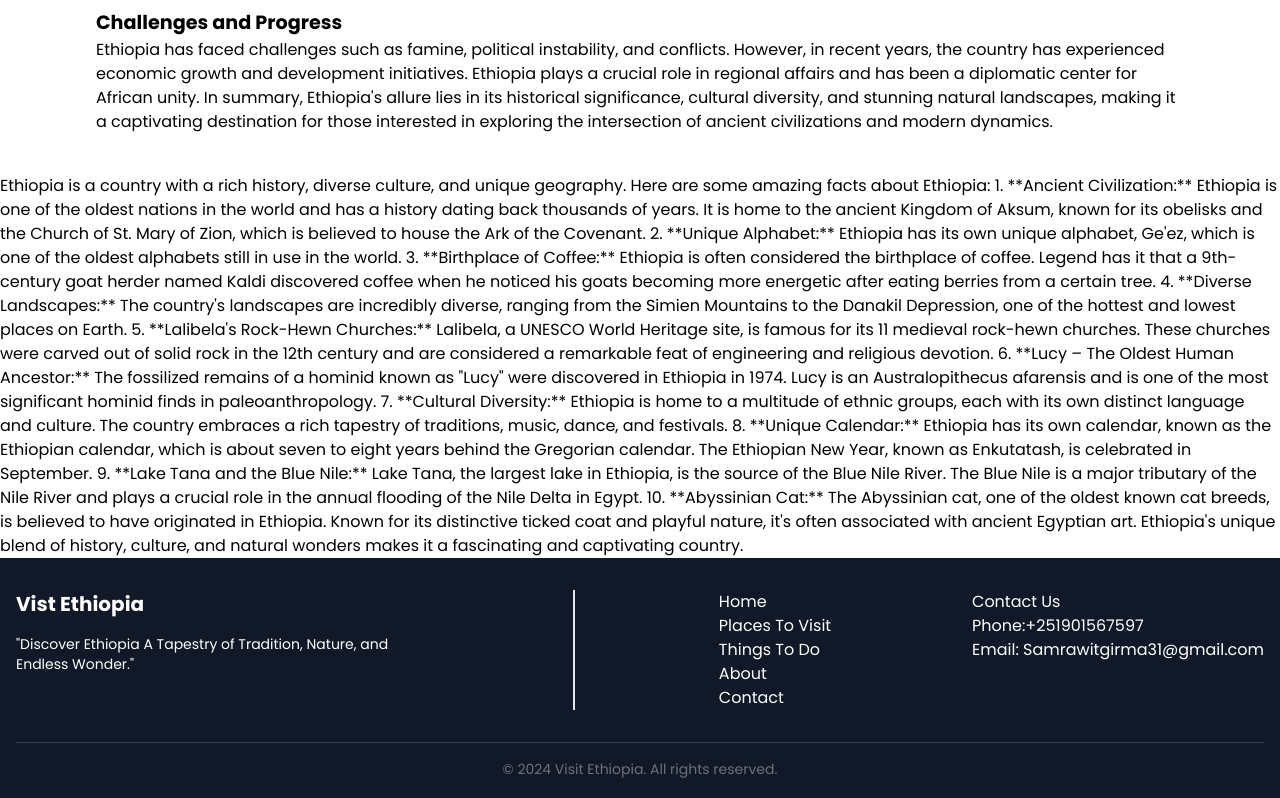
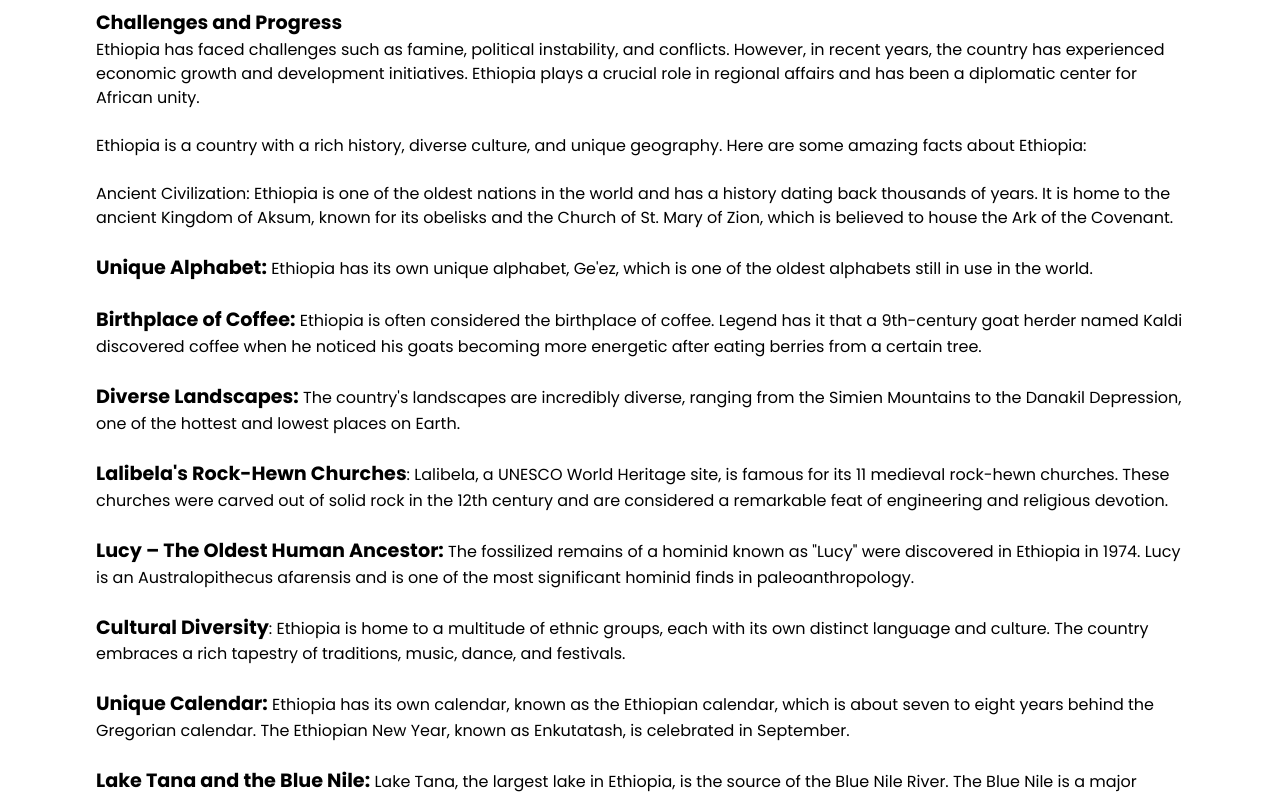
Before and after one commit to Aletia88/Visit-Ethiopia, a React (Vite) app in the folder visit-etiopia/: page /About in a window 1280 px wide. Shown: the part 1780-2578 px from the top of the page. Built offline with nearby package versions, Linux system fonts and the light colour scheme; a web font is replaced by a local one.

Commit message:
some facts

```diff
--- a/visit-etiopia/src/Components/About.jsx
+++ b/visit-etiopia/src/Components/About.jsx
@@ -28,33 +28,34 @@ export default function About(){
         Addis Ababa, the capital and largest city of Ethiopia, serves as a political, cultural, and economic hub. It hosts various museums, including the National Museum of Ethiopia, which houses ancient artifacts and the fossilized remains of early hominids like "Lucy."
 
        <br /> <br /> <span>Challenges and Progress</span> <br />
-        Ethiopia has faced challenges such as famine, political instability, and conflicts. However, in recent years, the country has experienced economic growth and development initiatives. Ethiopia plays a crucial role in regional affairs and has been a diplomatic center for African unity.
+        Ethiopia has faced challenges such as famine, political instability, and conflicts. However, in recent years, the country has experienced economic growth and development initiatives. Ethiopia plays a crucial role in regional affairs and has been a diplomatic center for African unity. <br /> <br />
 
-        In summary, Ethiopia's allure lies in its historical significance, cultural diversity, and stunning natural landscapes, making it a captivating destination for those interested in exploring the intersection of ancient civilizations and modern dynamics.</p>
+        <p>Ethiopia is a country with a rich history, diverse culture, and unique geography. Here are some amazing facts about Ethiopia: <br /> <br />
 
-        <p>Ethiopia is a country with a rich history, diverse culture, and unique geography. Here are some amazing facts about Ethiopia:
+Ancient Civilization: Ethiopia is one of the oldest nations in the world and has a history dating back thousands of years. It is home to the ancient Kingdom of Aksum, known for its obelisks and the Church of St. Mary of Zion, which is believed to house the Ark of the Covenant.<br /> <br />
 
-1. **Ancient Civilization:** Ethiopia is one of the oldest nations in the world and has a history dating back thousands of years. It is home to the ancient Kingdom of Aksum, known for its obelisks and the Church of St. Mary of Zion, which is believed to house the Ark of the Covenant.
+<span>Unique Alphabet:</span> Ethiopia has its own unique alphabet, Ge'ez, which is one of the oldest alphabets still in use in the world.<br /> <br />
 
-2. **Unique Alphabet:** Ethiopia has its own unique alphabet, Ge'ez, which is one of the oldest alphabets still in use in the world.
+<span>Birthplace of Coffee:</span>  Ethiopia is often considered the birthplace of coffee. Legend has it that a 9th-century goat herder named Kaldi discovered coffee when he noticed his goats becoming more energetic after eating berries from a certain tree.<br /> <br />
 
-3. **Birthplace of Coffee:** Ethiopia is often considered the birthplace of coffee. Legend has it that a 9th-century goat herder named Kaldi discovered coffee when he noticed his goats becoming more energetic after eating berries from a certain tree.
+ <span>Diverse Landscapes:</span> The country's landscapes are incredibly diverse, ranging from the Simien Mountains to the Danakil Depression, one of the hottest and lowest places on Earth.<br /> <br />
 
-4. **Diverse Landscapes:** The country's landscapes are incredibly diverse, ranging from the Simien Mountains to the Danakil Depression, one of the hottest and lowest places on Earth.
+<span>Lalibela's Rock-Hewn Churches</span>: Lalibela, a UNESCO World Heritage site, is famous for its 11 medieval rock-hewn churches. These churches were carved out of solid rock in the 12th century and are considered a remarkable feat of engineering and religious devotion.<br /> <br />
 
-5. **Lalibela's Rock-Hewn Churches:** Lalibela, a UNESCO World Heritage site, is famous for its 11 medieval rock-hewn churches. These churches were carved out of solid rock in the 12th century and are considered a remarkable feat of engineering and religious devotion.
+<span>Lucy – The Oldest Human Ancestor:</span> The fossilized remains of a hominid known as "Lucy" were discovered in Ethiopia in 1974. Lucy is an Australopithecus afarensis and is one of the most significant hominid finds in paleoanthropology.<br /> <br />
 
-6. **Lucy – The Oldest Human Ancestor:** The fossilized remains of a hominid known as "Lucy" were discovered in Ethiopia in 1974. Lucy is an Australopithecus afarensis and is one of the most significant hominid finds in paleoanthropology.
+<span>Cultural Diversity</span>: Ethiopia is home to a multitude of ethnic groups, each with its own distinct language and culture. The country embraces a rich tapestry of traditions, music, dance, and festivals.<br /> <br />
 
-7. **Cultural Diversity:** Ethiopia is home to a multitude of ethnic groups, each with its own distinct language and culture. The country embraces a rich tapestry of traditions, music, dance, and festivals.
+<span>Unique Calendar:</span> Ethiopia has its own calendar, known as the Ethiopian calendar, which is about seven to eight years behind the Gregorian calendar. The Ethiopian New Year, known as Enkutatash, is celebrated in September.<br /> <br />
 
-8. **Unique Calendar:** Ethiopia has its own calendar, known as the Ethiopian calendar, which is about seven to eight years behind the Gregorian calendar. The Ethiopian New Year, known as Enkutatash, is celebrated in September.
+<span>Lake Tana and the Blue Nile:</span> Lake Tana, the largest lake in Ethiopia, is the source of the Blue Nile River. The Blue Nile is a major tributary of the Nile River and plays a crucial role in the annual flooding of the Nile Delta in Egypt.<br /> <br />
 
-9. **Lake Tana and the Blue Nile:** Lake Tana, the largest lake in Ethiopia, is the source of the Blue Nile River. The Blue Nile is a major tributary of the Nile River and plays a crucial role in the annual flooding of the Nile Delta in Egypt.
-
-10. **Abyssinian Cat:** The Abyssinian cat, one of the oldest known cat breeds, is believed to have originated in Ethiopia. Known for its distinctive ticked coat and playful nature, it's often associated with ancient Egyptian art.
+1<span></span>Abyssinian Cat: The Abyssinian cat, one of the oldest known cat breeds, is believed to have originated in Ethiopia. Known for its distinctive ticked coat and playful nature, it's often associated with ancient Egyptian art.<br /> <br />
 
 Ethiopia's unique blend of history, culture, and natural wonders makes it a fascinating and captivating country.</p>
+        </p>
+
+
         <Footer />
         </>
     )
```
